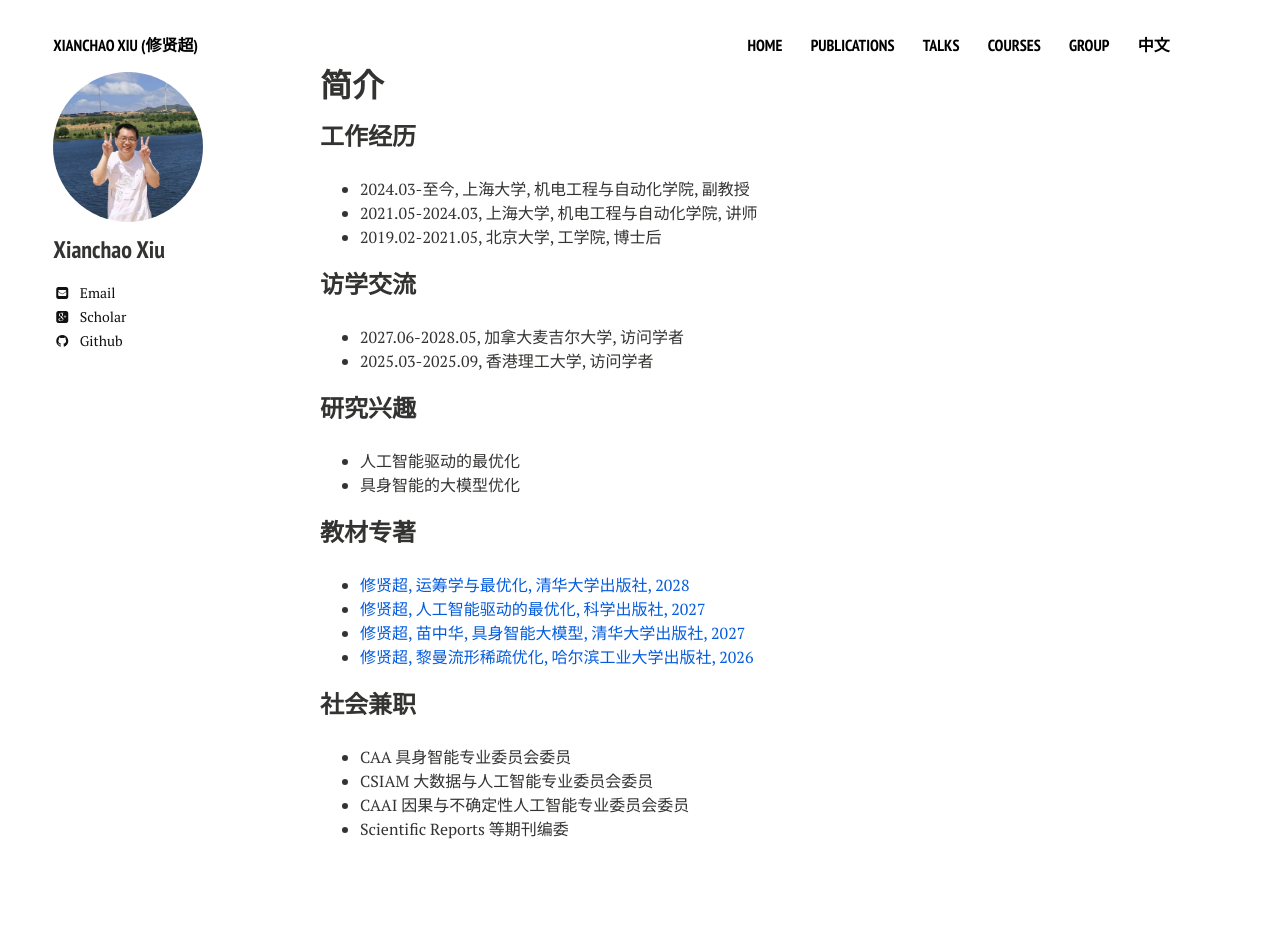
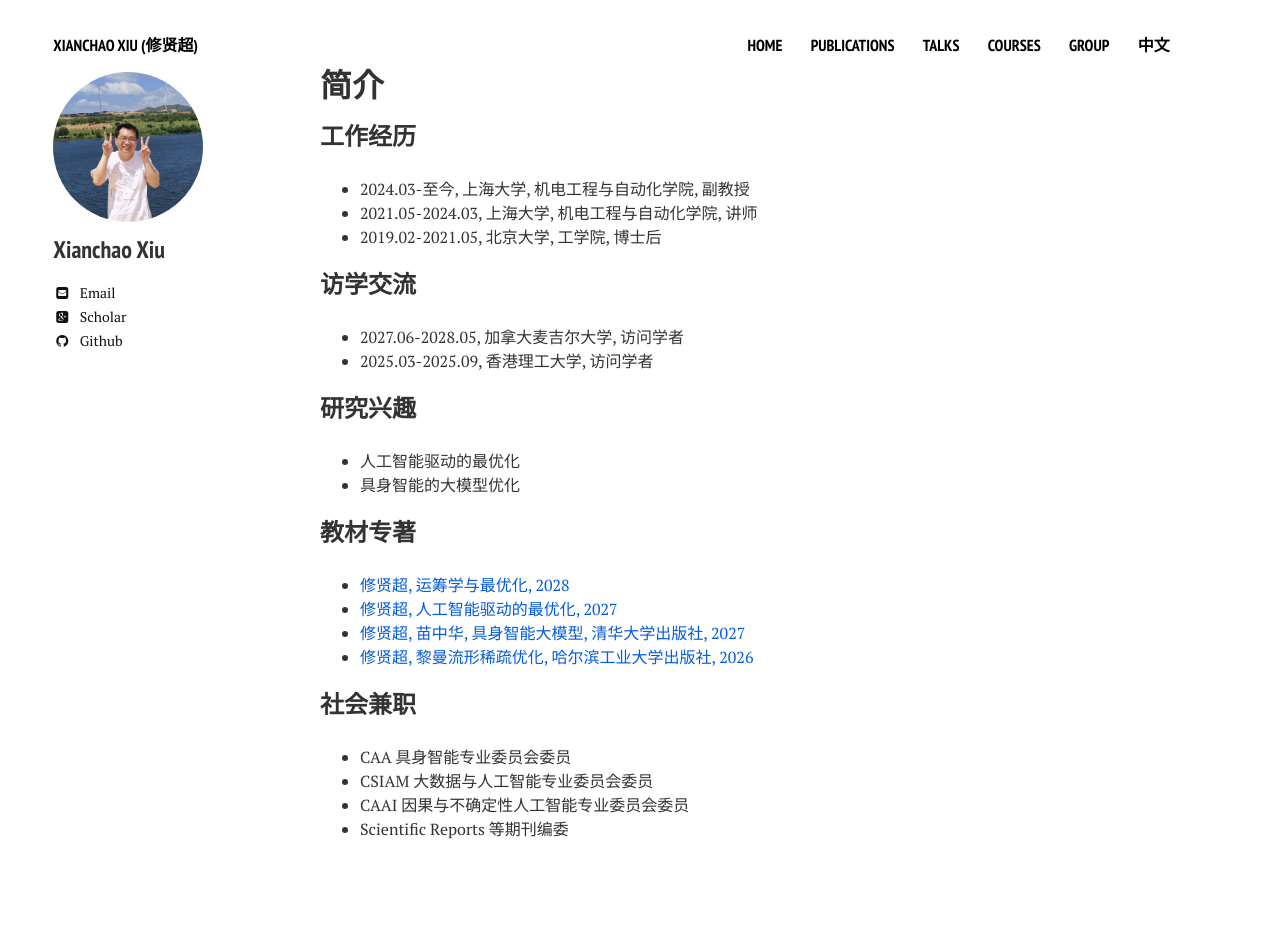
Before and after one commit to xianchaoxiu/xianchaoxiu.github.io, a Jekyll site: the page built from chinese/index.md, in a window 1280 px wide. Built offline with Jekyll 4.4.1, drawn with Linux system fonts in a browser that asks for light colours; nearby versions of some CDN libraries.

Commit message:
Update index.md

```diff
--- a/chinese/index.md
+++ b/chinese/index.md
@@ -24,8 +24,8 @@ share: false
 
 
 ### 教材专著
-* <a href="https://xianchaoxiu.github.io/chinese/book/OROPT/" class="textlink" target="_blank"> 修贤超, 运筹学与最优化, 清华大学出版社, 2028   </a> <br>
-* <a href="https://xianchaoxiu.github.io/chinese/book/AIOPT/" class="textlink" target="_blank"> 修贤超, 人工智能驱动的最优化, 科学出版社, 2027   </a> <br>
+* <a href="https://xianchaoxiu.github.io/chinese/book/OROPT/" class="textlink" target="_blank"> 修贤超, 运筹学与最优化, 2028   </a> <br>
+* <a href="https://xianchaoxiu.github.io/chinese/book/AIOPT/" class="textlink" target="_blank"> 修贤超, 人工智能驱动的最优化, 2027   </a> <br>
 * <a href="https://xianchaoxiu.github.io/chinese/book/VLA/" class="textlink" target="_blank"> 修贤超, 苗中华, 具身智能大模型, 清华大学出版社, 2027  </a> <br>
 * <a href="https://xianchaoxiu.github.io/chinese/book/OPT/" class="textlink" target="_blank"> 修贤超, 黎曼流形稀疏优化, 哈尔滨工业大学出版社, 2026  </a> <br>
 
```
